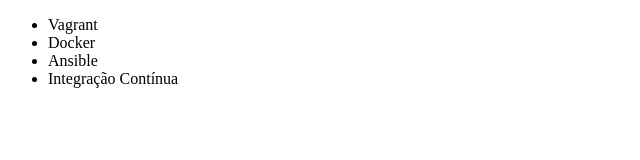
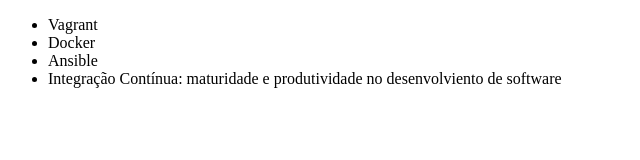
Before and after one commit to LeviCruzmori/alura-git, a plain HTML site: page index.html in a window 1280 px wide. Shown: the whole page, without its empty margins (0-640 px from the left). Drawn offline with Linux system fonts and the light colour scheme.

Commit message:
renomeando o curso

```diff
--- a/index.html
+++ b/index.html
@@ -9,7 +9,7 @@
         <li>Vagrant</li>
         <li>Docker</li>
         <li>Ansible</li>
-        <li>Integração Contínua</li>
+        <li>Integração Contínua: maturidade e produtividade no desenvolviento de software</li>
     </ul>
 </body>
 </html>
```
